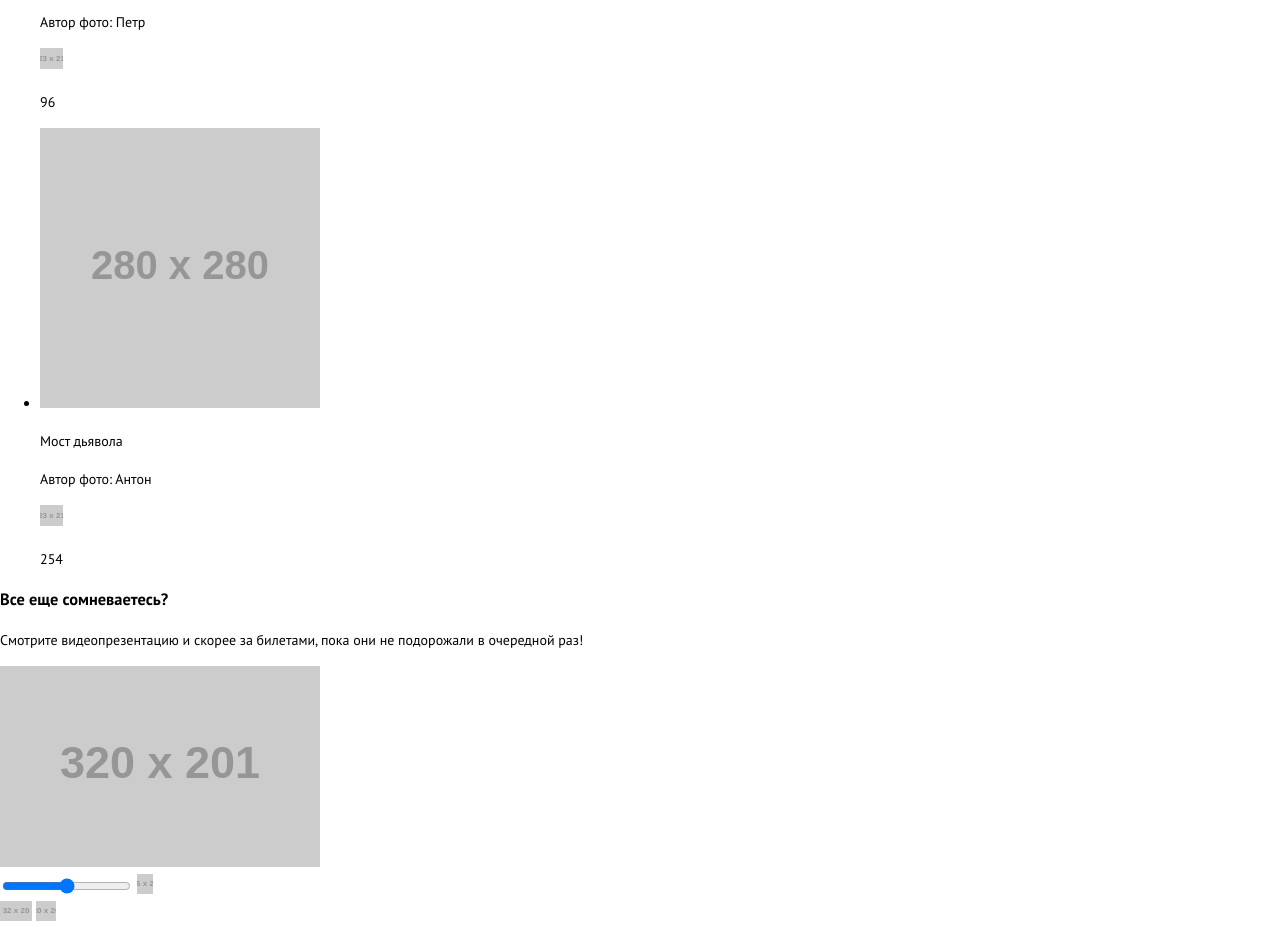
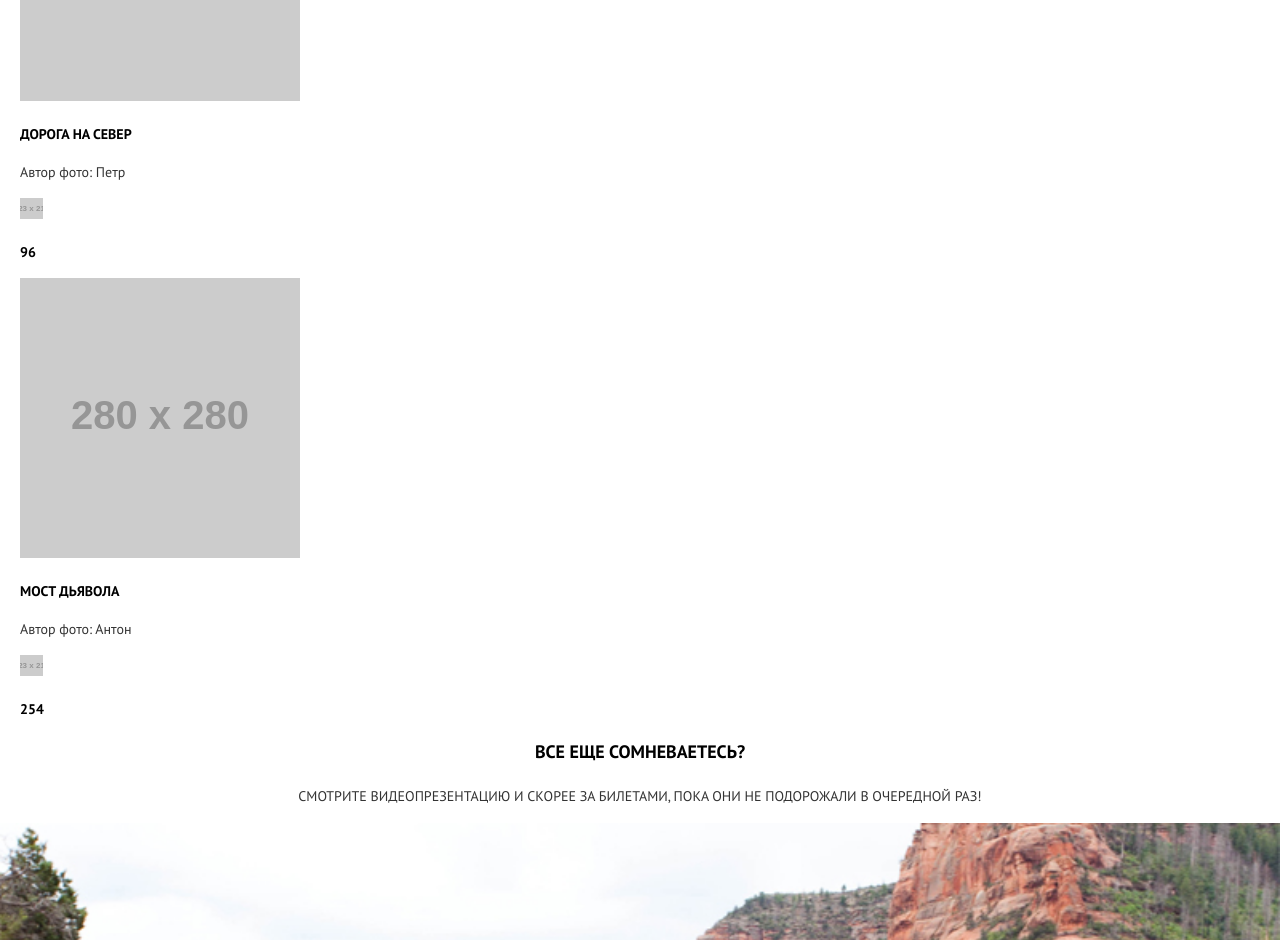
Before and after one commit to Chasetony/870075-sedona-21, a website: page source/catalog.html in a window 1280 px wide. Shown: the part 1860-2800 px from the top of the page. Drawn offline with nearby package versions, Linux system fonts and the light colour scheme; files that its build step writes are made by us from their sources; placeholder pictures from the web are drawn by us; files whose address does not match are found by name.

Commit message:
Страница каталога

```diff
--- a/source/catalog.html
+++ b/source/catalog.html
@@ -21,7 +21,7 @@
         </button>
       </nav>
       <a class="page-header__logo">
-        <img src="https://via.placeholder.com/101x84" alt="Логотип Sedona" width="101" height="84">
+        <img src="./img/logotype-mobile.svg" alt="Логотип Sedona" width="101" height="84">
       </a>
     </div>
   </header>
@@ -29,8 +29,8 @@
   <main class="page-main">
     <section class="main-banner__intro">
       <h1 class="visually-hidden">Фото и видео о городе Седона</h1>
-      <img src="https://via.placeholder.com/150x150" width="" height="" alt="Природа штата Седона">
-      <img class="main-banner__welcome" src="https://via.placeholder.com/229x39" width="229" height="239" alt="Приветственный текст штата Седона">
+      <img src="./img/back-mobile.jpg" width="" height="" alt="Природа штата Седона">
+      <img class="main-banner__welcome" src="./img/text-index.svg" width="229" height="239" alt="Приветственный текст штата Седона">
       <div class="main-banner__decor"></div>
     </section>
 
@@ -96,12 +96,14 @@
       <h3 class="video_block__title">Все еще сомневаетесь?</h3>
       <p class="video_block__intro">Смотрите видеопрезентацию и скорее за билетами, пока они не подорожали в очередной раз!</p>
       <div class="video_block__player">
-        <img src="https://via.placeholder.com/320x201" alt="">
+        <img src="./img/video-desktop.jpg" alt="">
       </div>
       <div class="controls">
-        <input class="controls__range" type="range">
-        <img src="https://via.placeholder.com/16x20" alt="replay">
-        <div>
+        <div class="controls__wrapper">
+          <input class="controls__range" type="range">
+        </div>
+        <div class="controls__wrapper   controls__wrapper--gray">
+          <img src="https://via.placeholder.com/16x20" alt="replay">
           <img src="https://via.placeholder.com/32x20" alt="subtitle">
           <img src="https://via.placeholder.com/20x20" alt="fullscreen">
         </div>
--- /dev/null
+++ b/source/less/gallery.less
@@ -0,0 +1,26 @@
+.gallery__list {
+  margin: 0;
+  padding: 0;
+  list-style: none;
+}
+.gallery__item {
+  padding-right: 20px;
+  padding-left: 20px
+}
+.gallery__title {
+  .pt-sans__bold();
+  font-size: 14px;
+  line-height: 24px;
+}
+.gallery__autor {
+  .pt-sans__normal();
+  font-size: 14px;
+  line-height: 24px;
+  text-transform: none;
+  color: @basic-description;
+}
+.gallery__amount {
+  .pt-sans__bold();
+  font-size: 14px;
+  line-height: 24px;
+}
--- a/source/less/style.less
+++ b/source/less/style.less
@@ -9,6 +9,8 @@
 @import "./form-search.less";
 @import "./footer-map.less";
 @import "./feedback-forms.less";
+@import "./gallery.less";
+@import "./video-block.less";
 
 body {
   margin: 0;
--- /dev/null
+++ b/source/less/video-block.less
@@ -0,0 +1,31 @@
+.video_block__title {
+  .pt-sans__bold();
+  font-size: 18px;
+  line-height: 26px;
+  text-align: center;
+  color: @basic-black;
+}
+.video_block__intro {
+  .pt-sans__normal();
+  font-size: 14px;
+  line-height: 26px;
+  text-align: center;
+  color: @basic-description;
+}
+.video_block__player {
+
+}
+.video_block__player img{
+  width: 100%;
+}
+.controls__wrapper {
+  background-color: @basic-black;
+  opacity: 0.6;
+  margin: 0 20px;
+  height: 45px;
+}
+.controls__wrapper--gray {
+  background-color: @input-gray;
+  margin: 0 20px;
+  height: 66px;
+}
```
Also changed, not shown: source/img/video-desktop.jpg (added).
